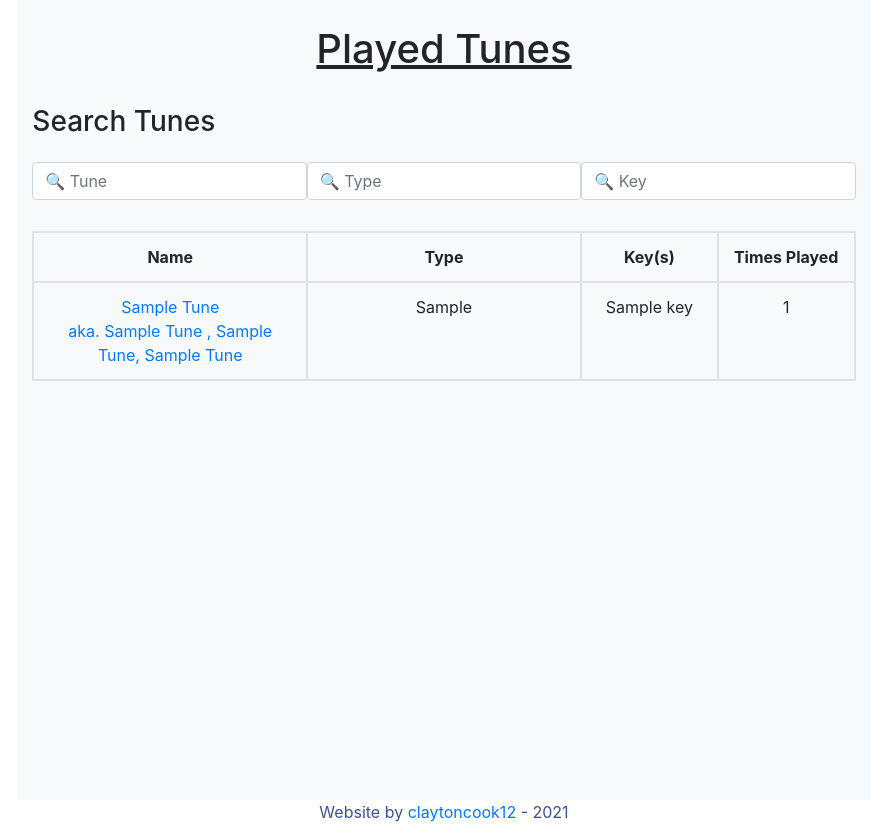
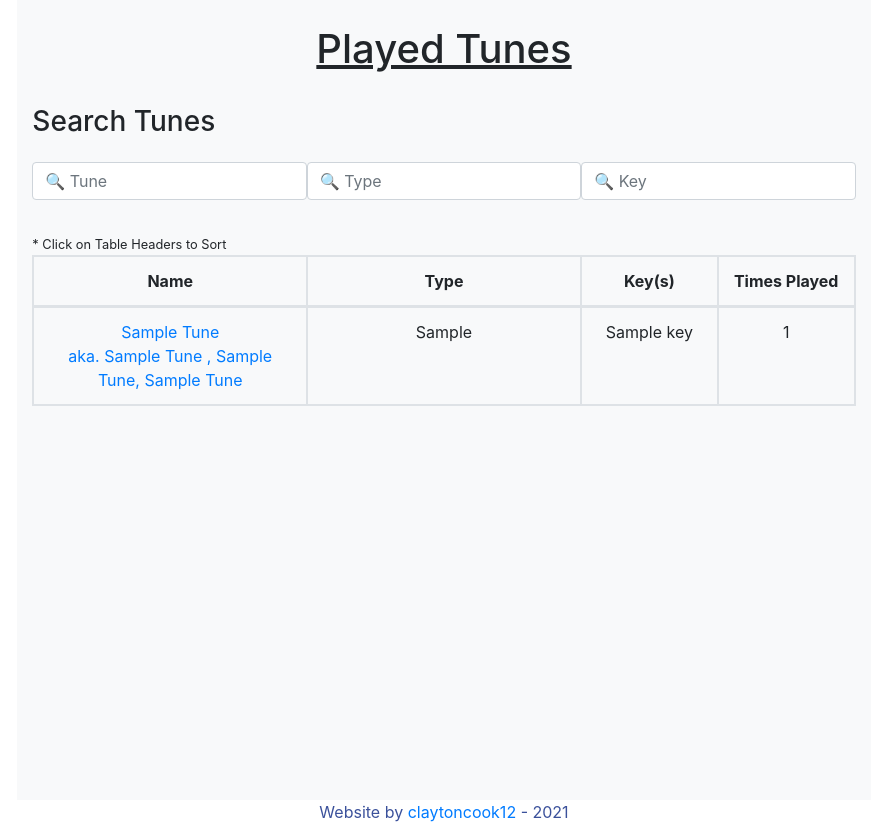
Before and after one commit to claytoncook12/VGSDBWebsite, a Django app: template DjangoApp/session/templates/session/tunes_all.html in a window 1280 px wide. Shown: the part 56-896 px from the top of the page, without its empty margins (196-1083 px from the left). Run offline with Django 3.2, Linux system fonts and the light colour scheme; the template is opened without the code that fills it: most values are stand-ins (such as "Sample title", 1, 10 or a date in 2020); parts of the project's set-up code (start-up, migrations or seed data) failed here and were passed over; some libraries are stand-ins or nearby versions.

Commit message:
table sort to tunes table

```diff
--- /dev/null
+++ b/DjangoApp/session/static/session/css/tablesort.css
@@ -0,0 +1,21 @@
+.table-sortable th {
+    cursor: pointer;
+  }
+
+.table-sortable .th-sort-asc::after {
+    content: "\25b4";
+}
+
+.table-sortable .th-sort-desc::after {
+    content: "\25be";
+}
+
+.table-sortable .th-sort-asc::after,
+.table-sortable .th-sort-desc::after {
+    margin-left: 5px;
+}
+
+.table-sortable .th-sort-asc,
+.table-sortable .th-sort-desc {
+    background: rgba(0, 0, 0, 0.1);
+}
--- /dev/null
+++ b/DjangoApp/session/static/session/js/tablesort.js
@@ -0,0 +1,50 @@
+/**
+ * Sorts a HTML table.
+ *
+ * @param {HTMLTableElement} table The table to sort
+ * @param {number} column The index of the column to sort
+ * @param {boolean} asc Determines if the sorting will be in ascending
+ */
+ function sortTableByColumn(table, column, asc = true, numeric = false) {
+    const dirModifier = asc ? 1 : -1;
+    const tBody = table.tBodies[0];
+    const rows = Array.from(tBody.querySelectorAll("tr"));
+
+    // Sort each row
+    const sortedRows = rows.sort((a, b) => {
+        var aColText = a.querySelector(`td:nth-child(${ column + 1 })`).textContent.trim();
+        var bColText = b.querySelector(`td:nth-child(${ column + 1 })`).textContent.trim();
+
+        // Convert consts to numeric
+        if (numeric) {
+            aColText = Number(aColText);
+            bColText = Number(bColText);
+        }
+
+        return aColText > bColText ? (1 * dirModifier) : (-1 * dirModifier);
+    });
+
+    // Remove all existing TRs from the table
+    while (tBody.firstChild) {
+        tBody.removeChild(tBody.firstChild);
+    }
+
+    // Re-add the newly sorted rows
+    tBody.append(...sortedRows);
+
+    // Remember how the column is currently sorted
+    table.querySelectorAll("th").forEach(th => th.classList.remove("th-sort-asc", "th-sort-desc"));
+    table.querySelector(`th:nth-child(${ column + 1})`).classList.toggle("th-sort-asc", asc);
+    table.querySelector(`th:nth-child(${ column + 1})`).classList.toggle("th-sort-desc", !asc);
+}
+
+document.querySelectorAll(".table-sortable th").forEach(headerCell => {
+    headerCell.addEventListener("click", () => {
+        const tableElement = headerCell.parentElement.parentElement.parentElement;
+        const headerIndex = Array.prototype.indexOf.call(headerCell.parentElement.children, headerCell);
+        const currentIsAscending = headerCell.classList.contains("th-sort-asc");
+        const numericSort = headerCell.classList.contains("th-sort-numeric");
+
+        sortTableByColumn(tableElement, headerIndex, !currentIsAscending, numericSort);
+    });
+});
--- a/DjangoApp/session/templates/session/tunes_all.html
+++ b/DjangoApp/session/templates/session/tunes_all.html
@@ -3,6 +3,7 @@
 
 {% block content %}
 <script src="{% static 'session/js/search.js' %}"></script>
+<link rel="stylesheet" href="{% static 'session/css/tablesort.css' %}">
 
     <h1><u>Played Tunes</u></h1>
     <br>
@@ -15,14 +16,18 @@
           <input type="text" class="form-control col-md-4" id="keyName" onkeyup="searchTuneType()" placeholder="&#x1F50D Key">
         </div>
     </form>
+    <small>* Click on Table Headers to Sort</small>
 
-    <table id="myTable" class="table table-bordered" style="text-align: center;">
-        <tr class="header d-flex">
-          <th class='col-sm-4 col-md-4'>Name</th>
-          <th class='col-sm-4 col-md-4'>Type</th>
-          <th class='col-sm-4 col-md-2'>Key(s)</th>
-          <th class='d-none d-md-block col-lg-2'>Times Played</th>
-        </tr>
+    <table id="myTable" class="table table-bordered table-sortable" style="text-align: center;">
+        <thead>
+            <tr class="header d-flex">
+                <th class='col-sm-4 col-md-4'>Name</th>
+                <th class='col-sm-4 col-md-4'>Type</th>
+                <th class='col-sm-4 col-md-2'>Key(s)</th>
+                <th class='d-none d-md-block col-lg-2 th-sort-numeric'>Times Played</th>
+              </tr>
+        </thead>
+        <tbody>
         {% for tune in played_tunes %}
         <tr class='d-flex' style="">
             <td class='col-sm-4 col-md-4'>
@@ -52,5 +57,8 @@
             </td>
         </tr>
         {% endfor %}
+        </tbody>
     </table>
+
+<script type="text/javascript" src="{% static 'session/js/tablesort.js' %}"></script>
 {% endblock %}
```
